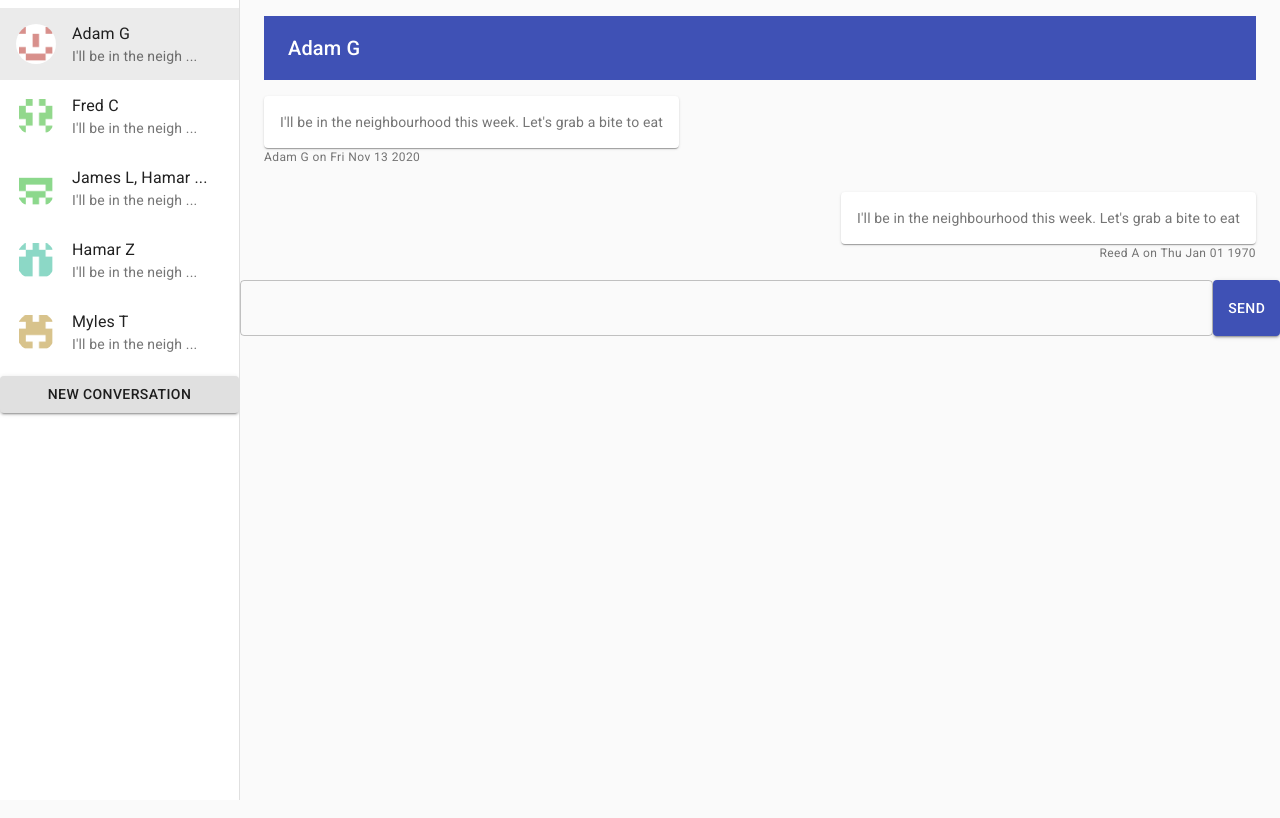
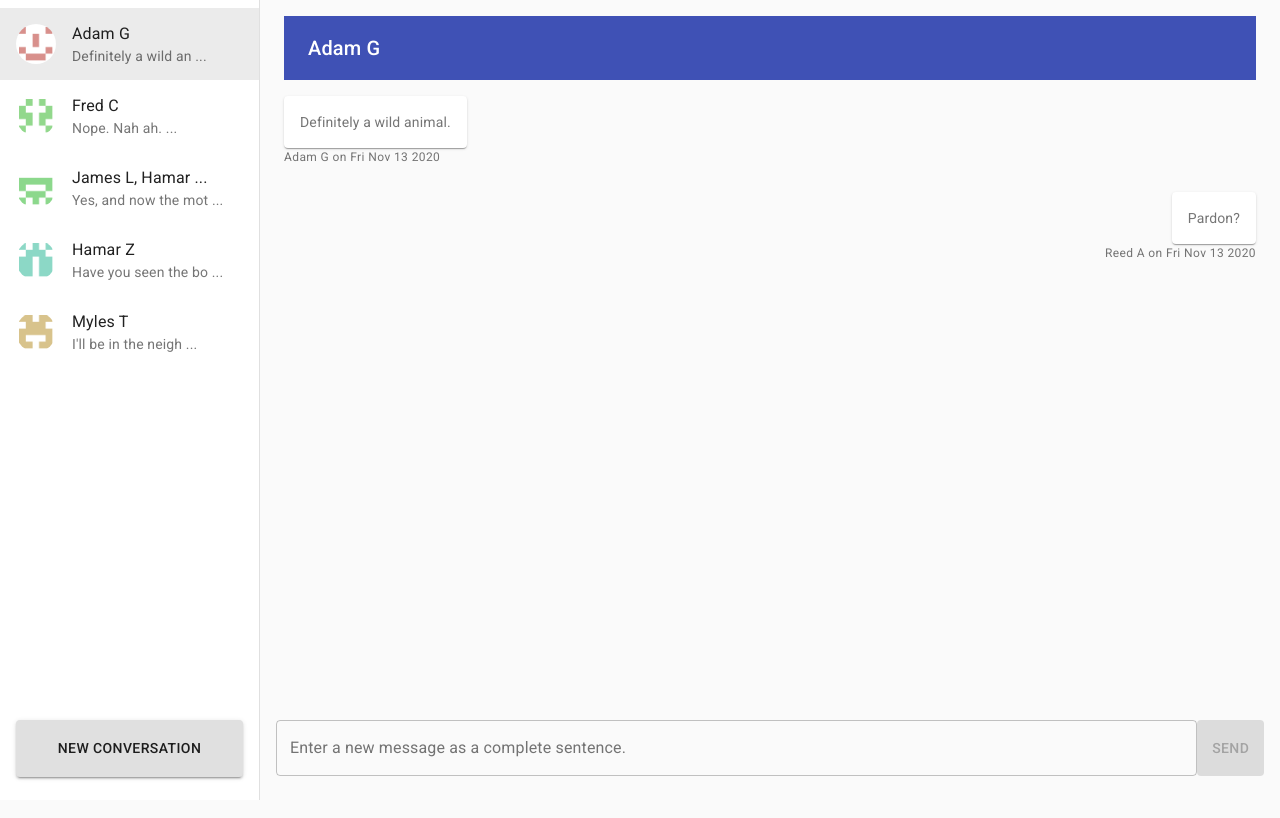
Before and after one commit to reedanders/veho-evaluation-client, a React (Create React App) app: page /1 in a window 1280 px wide. Shown: the top 818 px of the page. Built offline with nearby package versions, Linux system fonts and the light colour scheme.

Commit message:
add submission and README of work to do

```diff
--- a/src/App.js
+++ b/src/App.js
@@ -1,4 +1,3 @@
-import logo from './logo.svg';
 import Routes from "./Routes";
 
 function App() {
--- a/src/components/ChatBubble.js
+++ b/src/components/ChatBubble.js
@@ -2,7 +2,6 @@ import React from 'react';
 import { makeStyles } from '@material-ui/core/styles';
 import Paper from '@material-ui/core/Paper';
 import Grid from '@material-ui/core/Grid';
-import Avatar from '@material-ui/core/Avatar';
 import Typography from '@material-ui/core/Typography';
 
 const useStyles = makeStyles((theme) => ({
@@ -40,9 +39,11 @@ export default function Messages(props) {
   return (
       (user.user === 'Reed A' ?
 
-      <Grid container justify="flex-end" item>
+      <Grid container item direction="column" justify="flex-end" alignItems="flex-end">
         <Grid item>
           <Paper className={classes.paperUser}>{text}</Paper>
+        </Grid>
+        <Grid item>
           <Typography variant="caption" className={classes.captionUser}>
             {user.user} on {formatDate(timestamp)}
           </Typography>
@@ -51,9 +52,11 @@ export default function Messages(props) {
 
        :
 
-      <Grid container justify="flex-start" item>
+      <Grid container item direction="column" justify="flex-start" alignItems="flex-start">
         <Grid item>
           <Paper className={classes.paperGuest}>{text}</Paper>
+        </Grid>
+        <Grid item>
           <Typography variant="caption" className={classes.captionGuest}>
             {user.user} on {formatDate(timestamp)}
           </Typography>
--- a/src/components/Landing.js
+++ b/src/components/Landing.js
@@ -15,7 +15,7 @@ import Content from './Content';
 
 import { initMessages, gibberish } from '../libs/dataLib';
 
-const drawerWidth = 240;
+const drawerWidth = 260;
 
 const useStyles = makeStyles((theme) => ({
   root: {
@@ -28,6 +28,23 @@ const useStyles = makeStyles((theme) => ({
   drawerPaper: {
     width: drawerWidth,
   },
+  content: {
+    minHeight: '90vh', //not ideal, replace with flexbox
+  },
+  list: {
+    minHeight: '90vh', //not ideal, replace with flexbox
+  },
+  listButton: {
+    marginLeft: theme.spacing(2),
+    marginRight: theme.spacing(2),
+    paddingTop: theme.spacing(2),
+    paddingBottom: theme.spacing(2),
+  },
+  input: {
+    display: 'flex',
+    paddingLeft: theme.spacing(2),
+    paddingRight: theme.spacing(2),
+  }
 }));
 
 function Landing(props) {
@@ -46,6 +63,10 @@ function Landing(props) {
       return Math.floor(60000 * Math.random())
   }
 
+  function validateForm() {
+    return input.charAt(0).toUpperCase() === input.charAt(0) && !!input.slice(-1).match(/^[.!?]/);
+  }
+
   const getUsers = users => {
     const joinedUsers = users.map(x => x.user).join(', ');
     return joinedUsers.length > 15 ? joinedUsers.substr(0, 15) + ' ... ' : joinedUsers;
@@ -60,6 +81,7 @@ function Landing(props) {
   function updateChat(input) {
     const index = messages.findIndex(msg => msg.id === parseInt(selectedChat));
     const newInput = {'timestamp': Date.now(), 'user': {'user': 'Reed A', 'image':'todo'}, 'text': input.input,};
+
     // TODO Should use setMessages, DRY
     messages[index].content.push(newInput)
     history.push(`/${selectedChat}`);
@@ -69,7 +91,7 @@ function Landing(props) {
     setTimeout( () => {
       const index = messages.findIndex(msg => msg.id === parseInt(selectedChat));
       const gibber = gibberish[Math.floor(Math.random() * gibberish.length)]
-      const newInput = {'timestamp': Date.now(), 'user': {'user': 'Adam G', 'image':'todo'}, 'text': gibber,};
+      const newInput = {'timestamp': Date.now(), 'user': {'user': messages[index].users[0].user, 'image':messages[index].users[0].image}, 'text': gibber,};
 
       // TODO Should use setMessages, DRY
       messages[index].content.push(newInput)
@@ -132,26 +154,28 @@ function Landing(props) {
                 ))}
               </List>
 
-            <Button variant="contained">New Conversation</Button>
+            <Button variant="contained" className={classes.listButton}>New Conversation</Button>
           </Drawer>
 
 
       <Grid container direction="column">
-        <Grid item>
-          <Content messages={messages} page={selectedChat} />
+        <Grid item className={classes.content}>
+          <Content messages={messages} page={selectedChat}/>
         </Grid>
         <Grid item>
-          <form className={classes.root} noValidate onSubmit={handleSubmit}>
+          <form className={classes.input} noValidate onSubmit={handleSubmit}>
             <TextField
               id="text"
               value={input}
               variant="outlined"
+              label="Enter a new message as a complete sentence."
               fullWidth
               onChange={(e) => setInput(e.target.value)}/>
             <Button
               type="submit"
               variant="contained"
-              color="primary">Send
+              color="primary"
+              disabled={!validateForm()}>Send
             </Button>
           </form>
         </Grid>
--- a/src/components/Messages.js
+++ b/src/components/Messages.js
@@ -1,6 +1,5 @@
 import React from 'react';
 import { makeStyles } from '@material-ui/core/styles';
-import Paper from '@material-ui/core/Paper';
 import Grid from '@material-ui/core/Grid';
 
 import ChatBubble from "./ChatBubble";
--- a/src/libs/dataLib.js
+++ b/src/libs/dataLib.js
@@ -8,22 +8,22 @@ export const initMessages = [
   {
     id: 1,
     users: [{user: 'Adam G', image: adamg}],
-    content: [{timestamp: 1605291986318, user: {user: 'Adam G', image: adamg}, text: "I'll be in the neighbourhood this week. Let's grab a bite to eat"},{timestamp: 121212, user: {user: 'Reed A', image: adamg}, text: "I'll be in the neighbourhood this week. Let's grab a bite to eat"}],
+    content: [{timestamp: 1605291986318, user: {user: 'Adam G', image: adamg}, text: "Definitely a wild animal."},{timestamp: 1605291986318, user: {user: 'Reed A', image: adamg}, text: "Pardon?"}],
   },
   {
     id: 2,
     users: [{user: 'Fred C', image: fredc}],
-    content: [{timestamp: 1605291986318, user: {user: 'Fred C', image: fredc}, text: "I'll be in the neighbourhood this week. Let's grab a bite to eat"}],
+    content: [{timestamp: 1605291986318, user: {user: 'Fred C', image: fredc}, text: "Nope. Nah ah."}],
   },
   {
     id: 3,
     users: [{user: 'James L', image: jamesl}, {user: 'Hamar Z', image: hamarz},],
-    content: [{timestamp: 1605291986318, user: {user: 'Adam G', image: adamg}, text: "I'll be in the neighbourhood this week. Let's grab a bite to eat"}],
+    content: [{timestamp: 1605291986318, user: {user: 'Adam G', image: adamg}, text: "Yes, and now the motor won’t start."}],
   },
   {
     id: 4,
     users: [{user: 'Hamar Z', image: hamarz},],
-    content: [{timestamp: 1605291986318, user: {user: 'Hamar Z', image: hamarz}, text: "I'll be in the neighbourhood this week. Let's grab a bite to eat"}],
+    content: [{timestamp: 1605291986318, user: {user: 'Hamar Z', image: hamarz}, text: "Have you seen the bologna that has the olives in it? Who's that for?"}],
   },
   {
     id: 5,
```
